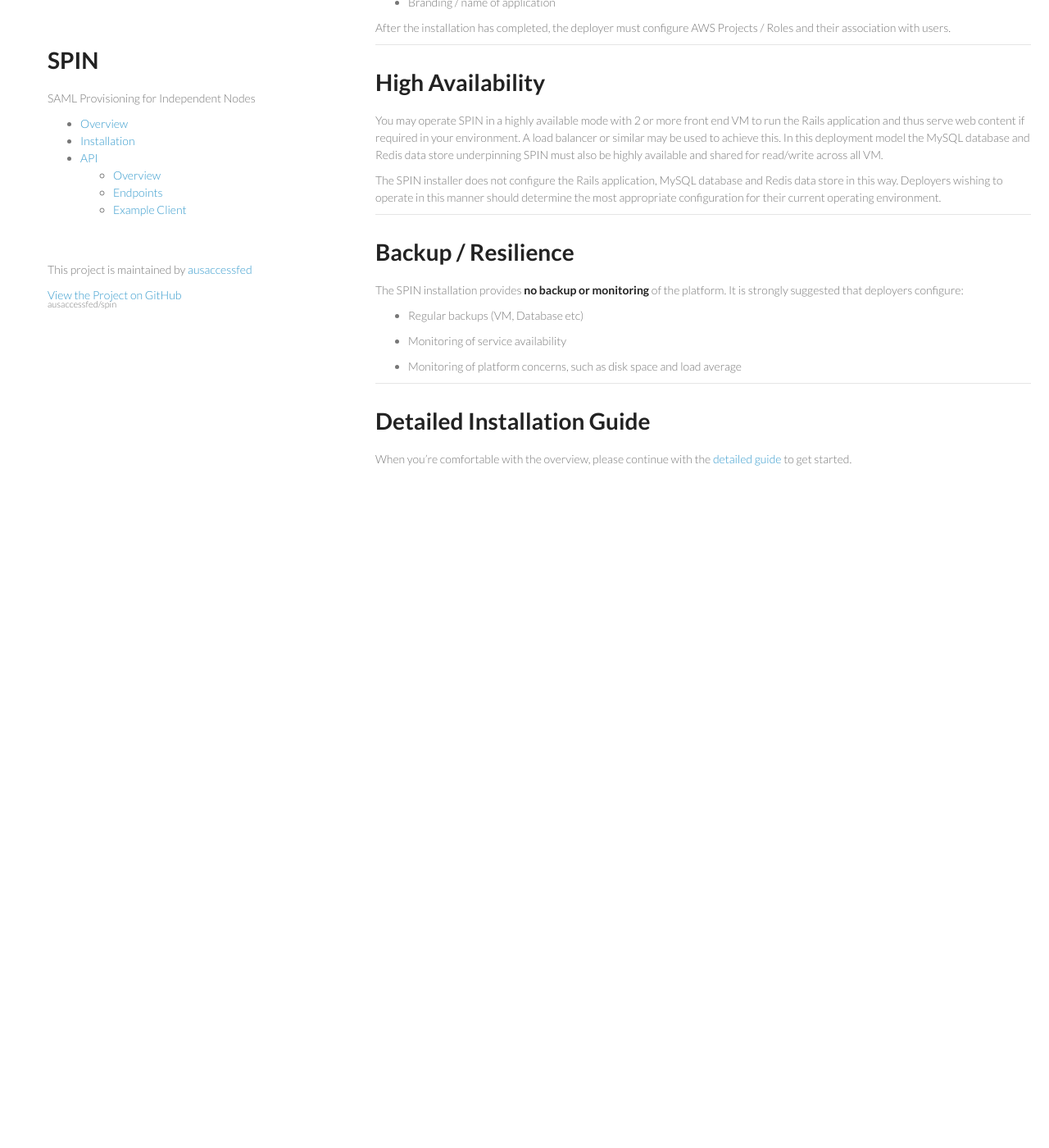
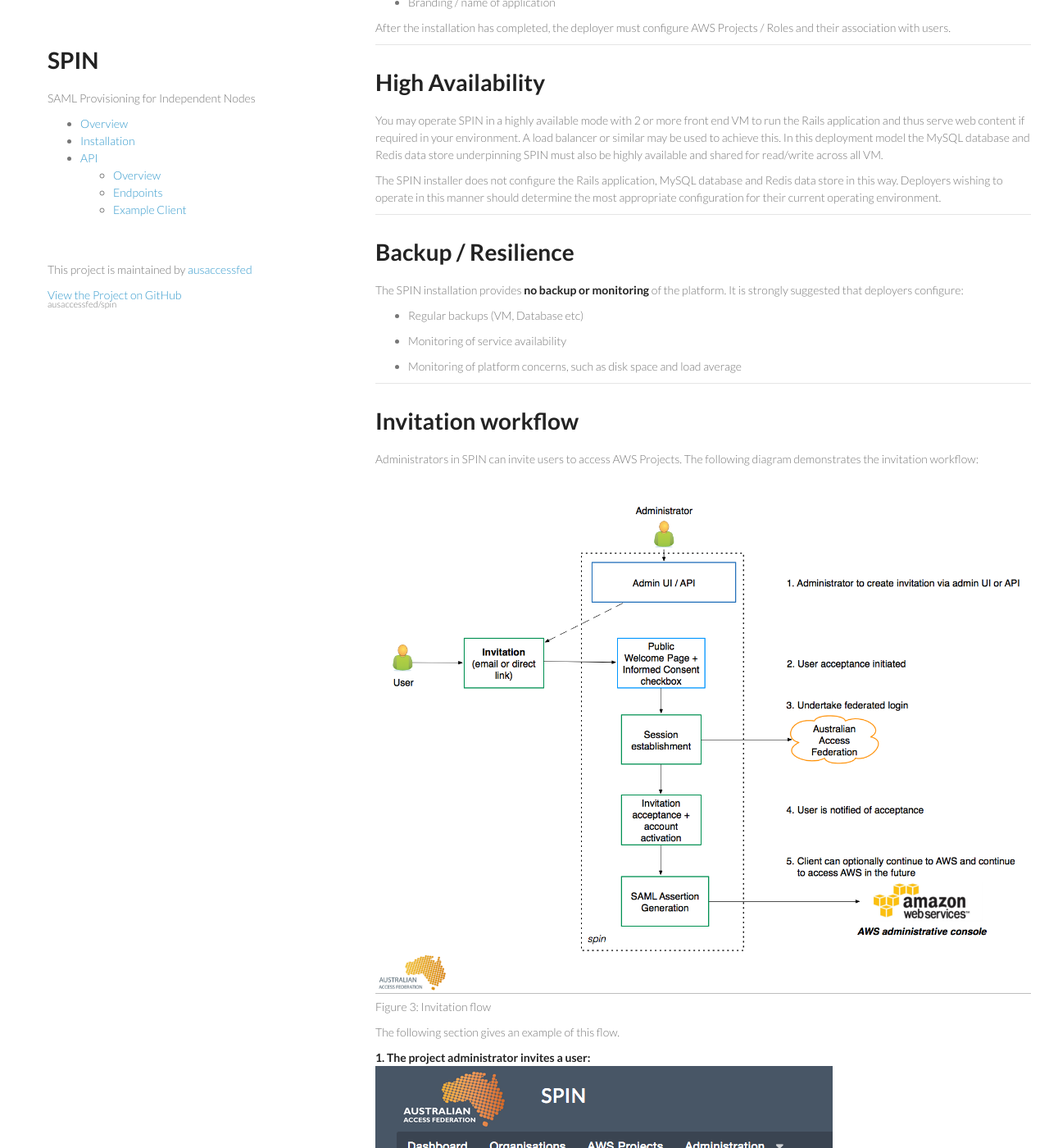
Before and after one commit to ausaccessfed/spin, a Jekyll site: the page built from index.md, in a window 1280 px wide and 1400 px high, scrolled down 2661 px. Shown: the whole window at 82% size. Built offline with Jekyll 4.4.1, drawn with Linux system fonts in a browser that asks for light colours; nearby versions of some CDN libraries; Markdown is read by kramdown in place of the engine named in the settings; before the commit the page ends 3291 px from its top, so only the background shows below that; some of the changed text lies outside the part shown.

Commit message:
Added Invitation Flow section

```diff
--- a/index.md
+++ b/index.md
@@ -11,7 +11,7 @@ As with any federated service, the key feature of SPIN for end-users is usage of
 
 The general flow an end-user would expect to undertake when using SPIN to the AWS administrative console is outlined in figure 1 below:
 
-![Figure 1](image_0.png)
+![Figure 1](user-flow.png)
 
 Figure 1: End User Login Work Flow
 
@@ -30,7 +30,7 @@ The technical components of SPIN are:
 
 Figure 2  outlines these components and their interaction.
 
-![Figure 2](image_1.png)
+![Figure 2](architecture.png)
 
 Figure 2: Technical Components of SPIN
 
@@ -98,6 +98,31 @@ The SPIN installation provides **no backup or monitoring** of the platform. It i
 
 ---
 
+# Invitation workflow
+
+Administrators in SPIN can invite users to access AWS Projects. The following diagram demonstrates the invitation workflow:
+
+![Figure 3](invitation-flow.png)
+Figure 3: Invitation flow
+
+The following section gives an example of this flow.
+
+**1. The project administrator invites a user:**
+![Figure 4](invitation-flow_grant_access.png)
+
+**2. The user will receive the invitation email:**
+![Figure 5](invitation-flow_receive-email.png)
+
+**3. The user accepts the invitation by following the link:**
+![Figure 6](invitation-flow_accept-invitation.png)
+
+**4. The user is redirected to the consent page to perform federated login:**
+![Figure 7](invitation-flow_redirect-consent.png)
+
+**5. After successful login, the user is able to access AWS:**
+![Figure 8](invitation-flow_access-aws.png)
+
+---
 # Detailed Installation Guide
 
 When you’re comfortable with the overview, please continue with the [detailed guide](detailed_guide.html) to get started.
```
Also changed, not shown: architecture.png (renamed from image_1.png), invitation-flow.png (added), invitation-flow_accept-invitation.png (added), invitation-flow_access-aws.png (added), invitation-flow_grant_access.png (added), invitation-flow_receive-email.png (added), invitation-flow_redirect-consent.png (added), user-flow.png (renamed from image_0.png).
